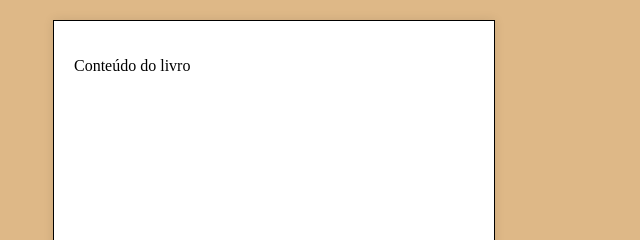
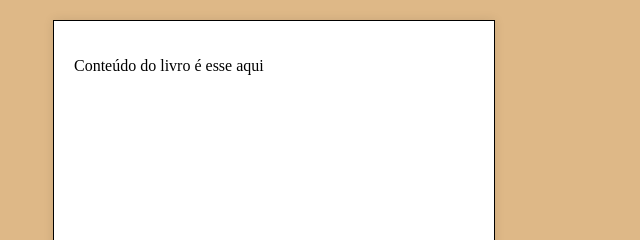
Before and after one commit to fabbb12/Projeto_Resumindo, a plain HTML site: page Livro1.html in a window 1280 px wide. Shown: the top 240 px of the page, 366-1006 px from the left. Drawn offline with Linux system fonts and the light colour scheme.

Commit message:
modified:   estilos1.css

```diff
--- a/Livro1.html
+++ b/Livro1.html
@@ -13,7 +13,7 @@
 
     <div id="book">
         <button id="settings-btn">Configurações</button>
-        <p id="content">Conteúdo do livro</p>
+        <p id="content">Conteúdo do livro é esse aqui</p>
         <div id="settings">
 
             <label for="text-style">Estilo do texto:</label>
```
